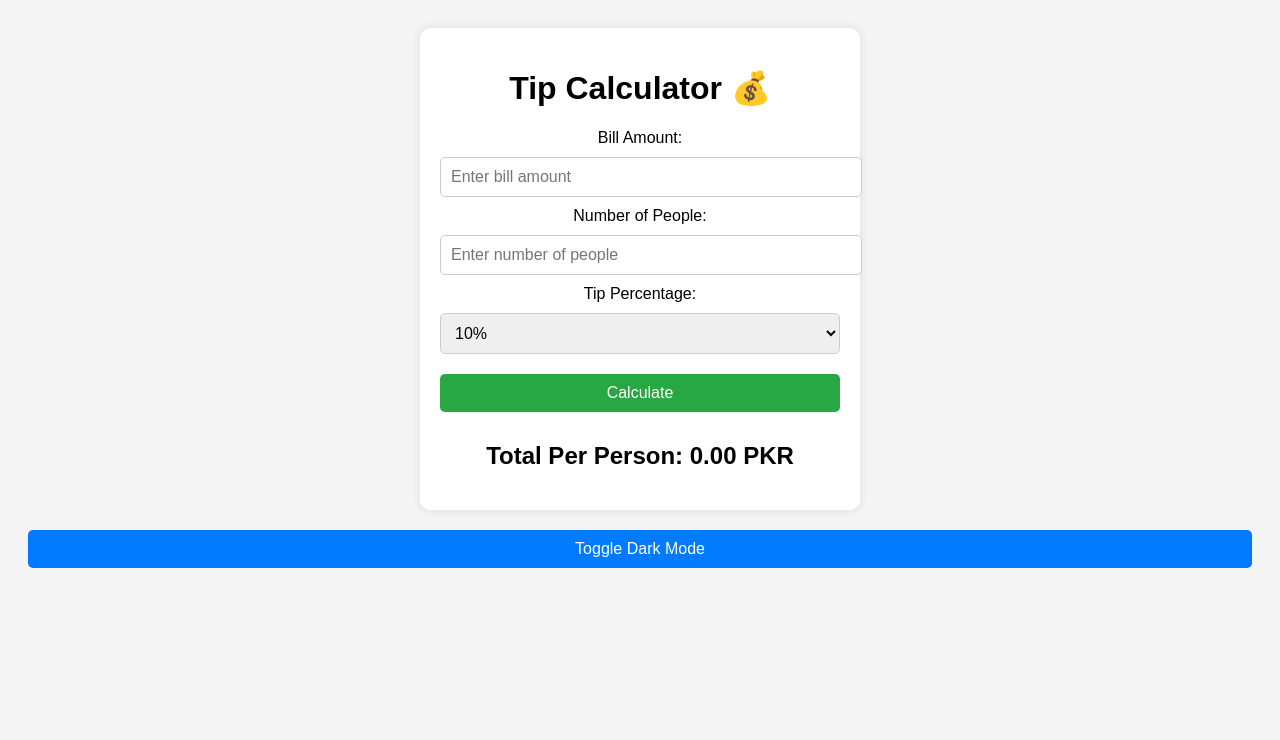
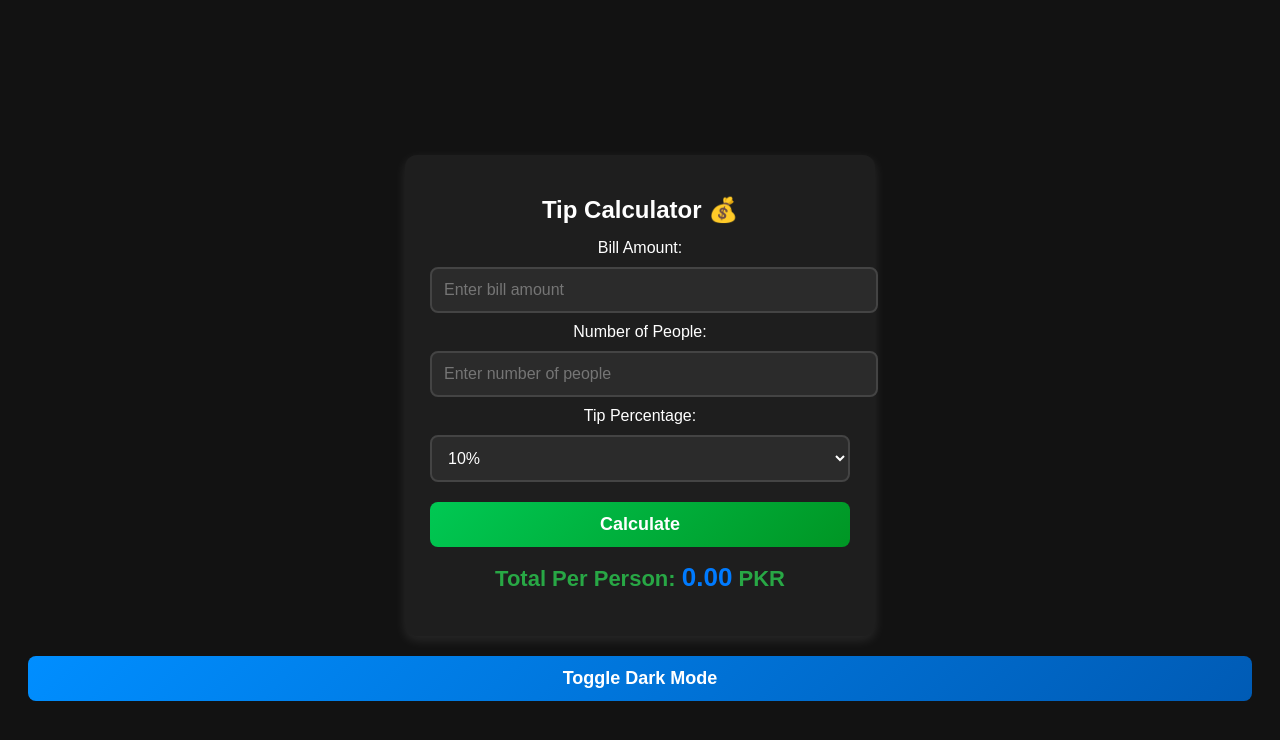
Before and after one commit to alijandeveloper/Tip-Calculator, a plain HTML site: page index.html in a window 1280 px wide. Both pictures are taken after a click on the button "Toggle Dark Mode". Drawn offline with Linux system fonts and the light colour scheme.

Commit message:
update html js

```diff
--- a/index.html
+++ b/index.html
@@ -32,6 +32,6 @@
 
     <button id="themeToggle">Toggle Dark Mode</button>
 
-    <script src="script.js"></script>
+    <script src="scrip.js"></script>
 </body>
 </html>
--- a/styles.css
+++ b/styles.css
@@ -1,66 +1,135 @@
+/* General Styles */
 body {
-    font-family: Arial, sans-serif;
-    background-color: #f4f4f4;
+    font-family: 'Poppins', sans-serif;
+    background-color: #f8f9fa;
     text-align: center;
     padding: 20px;
     transition: background 0.3s, color 0.3s;
+    display: flex;
+    flex-direction: column;
+    align-items: center;
+    min-height: 100vh;
+    justify-content: center;
 }
 
+/* Main Container */
 .container {
-    background: #fff;
-    padding: 20px;
-    border-radius: 10px;
-    box-shadow: 0px 0px 10px rgba(0,0,0,0.1);
-    max-width: 400px;
-    margin: auto;
+    background: #ffffff;
+    padding: 25px;
+    border-radius: 12px;
+    box-shadow: 0px 4px 12px rgba(0, 0, 0, 0.1);
+    max-width: 420px;
+    width: 90%;
+    transition: all 0.3s ease-in-out;
 }
 
-input, select, button {
-    width: 100%;
-    padding: 10px;
-    margin: 10px 0;
-    border: 1px solid #ccc;
-    border-radius: 5px;
-    font-size: 16px;
+.container h1 {
+    font-size: 24px;
+    margin-bottom: 15px;
+    color: #343a40;
 }
 
-button {
-    background: #28a745;
-    color: white;
+/* Inputs and Select Fields */
+input, select {
+    width: 100%;
+    padding: 12px;
+    margin: 10px 0;
+    border: 2px solid #dee2e6;
+    border-radius: 8px;
     font-size: 16px;
-    cursor: pointer;
-    border: none;
+    transition: 0.3s ease-in-out;
 }
 
-button:hover {
-    background: #218838;
+input:focus, select:focus {
+    border-color: #007bff;
+    outline: none;
+    box-shadow: 0px 0px 5px rgba(0, 123, 255, 0.5);
+}
+
+/* Buttons */
+button {
+    width: 100%;
+    padding: 12px;
+    margin-top: 10px;
+    border: none;
+    border-radius: 8px;
+    font-size: 18px;
+    cursor: pointer;
+    transition: all 0.3s;
+}
+
+#calculateBtn {
+    background: linear-gradient(135deg, #28a745, #218838);
+    color: white;
+    font-weight: bold;
+}
+
+#calculateBtn:hover {
+    background: linear-gradient(135deg, #218838, #1e7e34);
 }
 
 #themeToggle {
+    background: linear-gradient(135deg, #007bff, #0056b3);
+    color: white;
+    font-weight: bold;
     margin-top: 20px;
-    background: #007bff;
 }
 
 #themeToggle:hover {
-    background: #0056b3;
+    background: linear-gradient(135deg, #0056b3, #004494);
 }
 
+/* Result Display */
+h2 {
+    font-size: 22px;
+    margin-top: 15px;
+    color: #28a745;
+}
+
+#totalPerPerson {
+    font-weight: bold;
+    font-size: 26px;
+    color: #007bff;
+}
+
+/* Dark Mode */
 .dark-mode {
-    background-color: #222;
+    background-color: #121212;
     color: white;
 }
 
 .dark-mode .container {
-    background: #333;
+    background: #1e1e1e;
+    box-shadow: 0px 4px 12px rgba(255, 255, 255, 0.1);
+}
+
+.dark-mode .container h1 {
     color: white;
 }
 
-.dark-mode input, .dark-mode select, .dark-mode button {
-    background: #444;
+.dark-mode input, .dark-mode select {
+    background: #2b2b2b;
     color: white;
-    border: 1px solid #777;
+    border: 2px solid #444;
 }
 
-.dark-mode button:hover {
-    background: #555;
+.dark-mode input:focus, .dark-mode select:focus {
+    border-color: #00bcd4;
+    box-shadow: 0px 0px 5px rgba(0, 188, 212, 0.5);
 }
+
+.dark-mode #calculateBtn {
+    background: linear-gradient(135deg, #00c853, #009624);
+}
+
+.dark-mode #calculateBtn:hover {
+    background: linear-gradient(135deg, #009624, #00701a);
+}
+
+.dark-mode #themeToggle {
+    background: linear-gradient(135deg, #008eff, #005bb5);
+}
+
+.dark-mode #themeToggle:hover {
+    background: linear-gradient(135deg, #005bb5, #003d80);
+}
```
